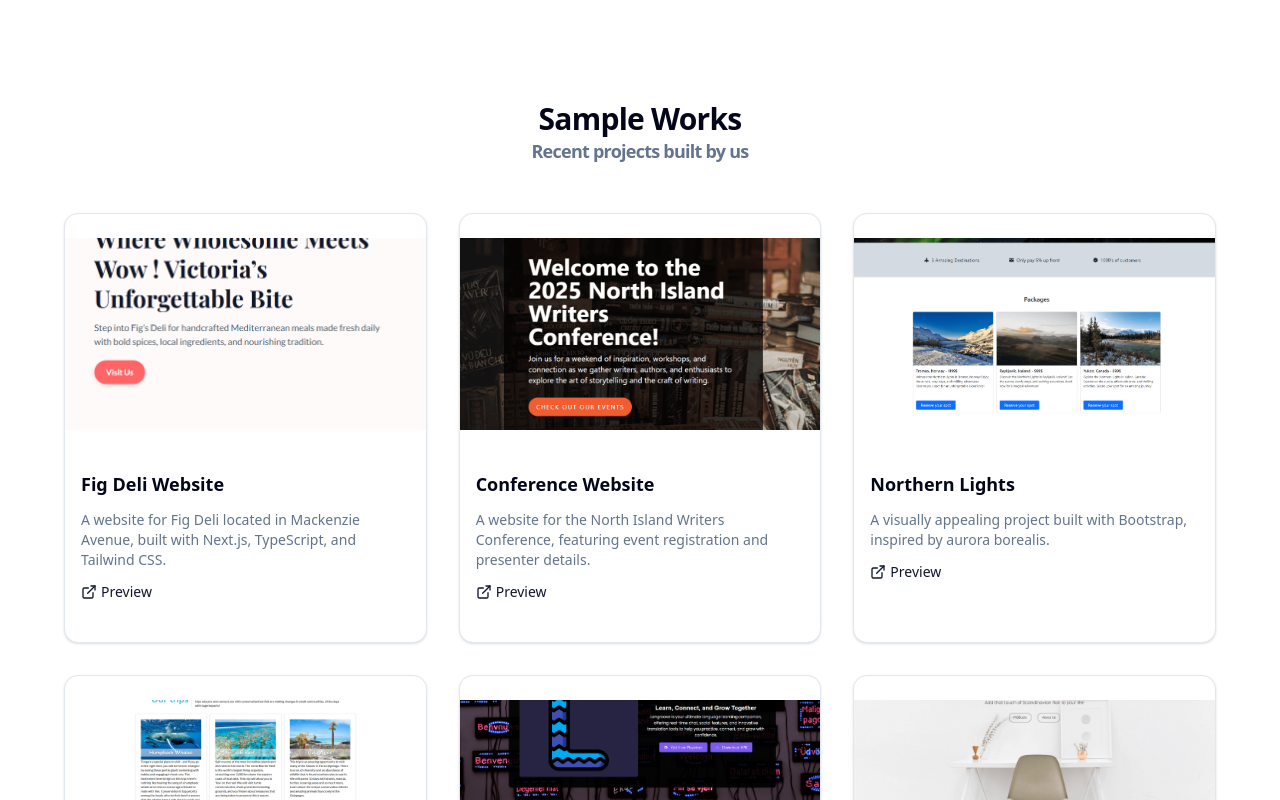
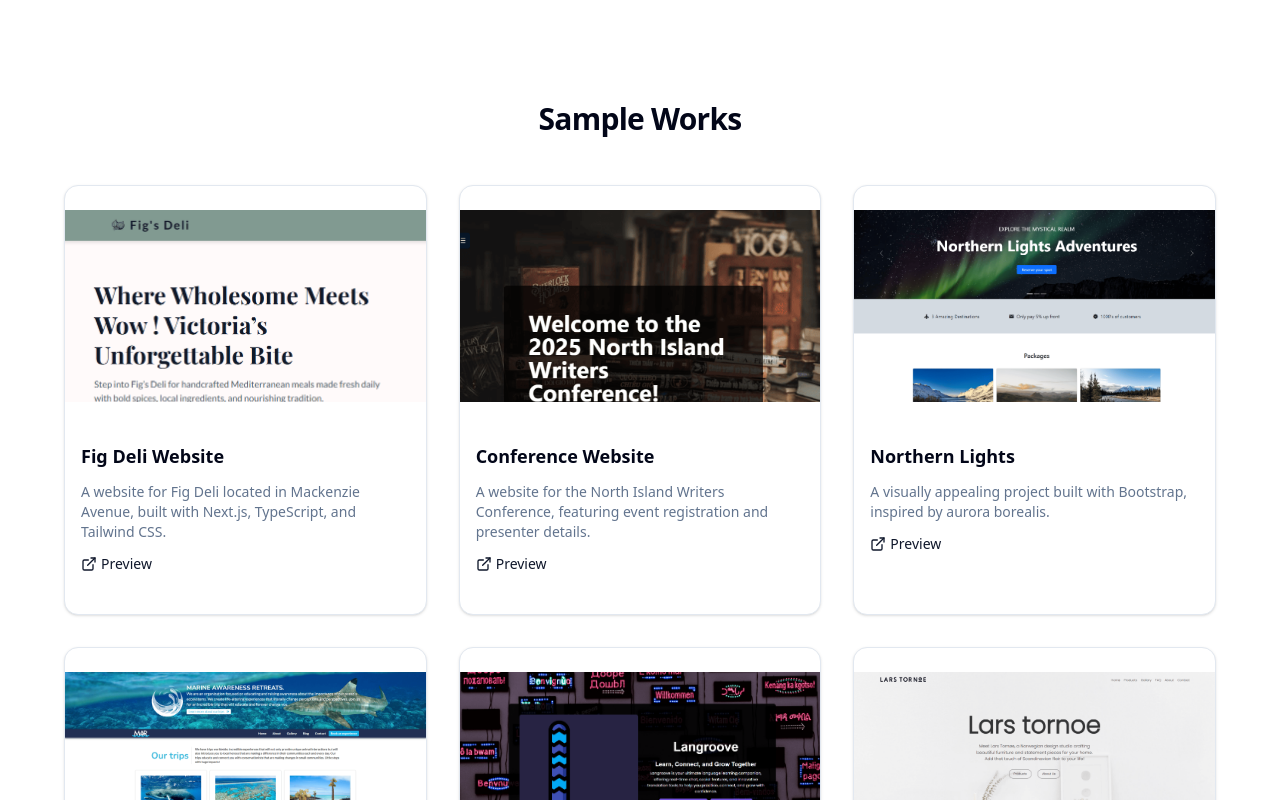
Before and after one commit to abhiram-shaji/the-digital-uplift, a Next.js app: page / in a window 1280 px wide. Shown: the part 2920-3720 px from the top of the page. Built offline with nearby package versions, Linux system fonts and the light colour scheme.

Commit message:
refactor : refactor image layout

```diff
--- a/src/components/sections/SampleWorksSection.tsx
+++ b/src/components/sections/SampleWorksSection.tsx
@@ -12,9 +12,6 @@ export default function SampleWorksSection() {
         <div className="text-center">
           <h2 className="text-3xl font-bold tracking-tight">
             Sample Works
-            <span className="block text-muted-foreground text-lg">
-              Recent projects built by us
-            </span>
           </h2>
         </div>
 
@@ -22,12 +19,12 @@ export default function SampleWorksSection() {
           {sampleworks.map((work, index) => (
             <Card key={index} className="overflow-hidden">
               <Image
-                src={work.logo}
-                alt={work.alt}
-                width={800}
-                height={600}
-                className="w-full h-48 object-cover"
-              />
+  src={work.logo}
+  alt={work.alt}
+  width={800}
+  height={600}
+  className="w-full h-48 object-cover object-top"
+/>
               <CardContent className="p-4 space-y-3">
                 <CardTitle className="text-lg font-semibold">
                   {work.title}
```
